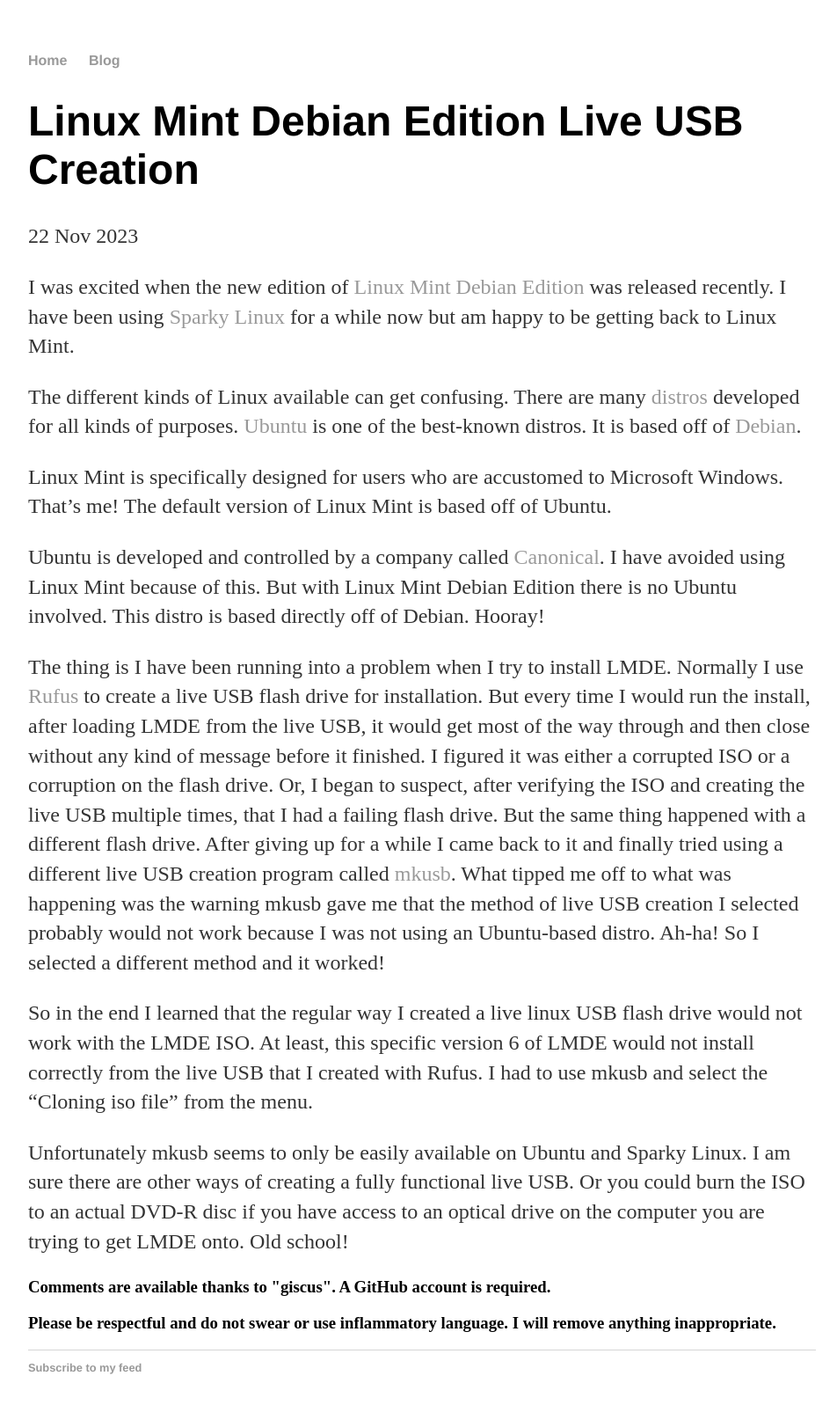
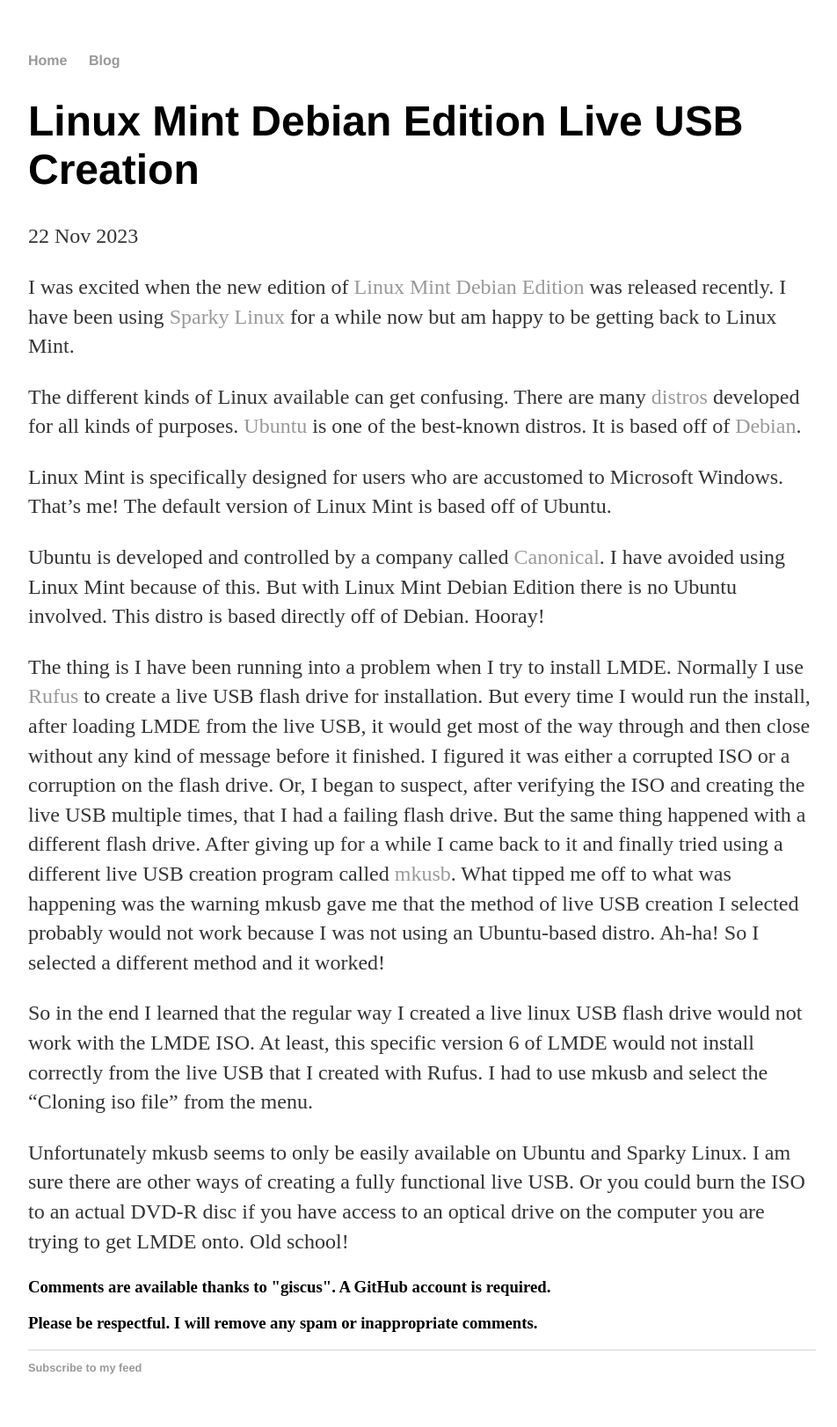
Before and after one commit to martinsblog/martinsblog.github.io, a Jekyll site: the page built from _posts/2023-11-22-lmde-live-USB-creation.md, in a window 1280 px wide. Shown: the whole page at 88% size, without its empty margins (160-1112 px from the left). Built offline with Jekyll 4.4.1, drawn with Linux system fonts in a browser that asks for light colours; comment, search, counter and statistics services are not loaded.

Commit message:
Update post.html

```diff
--- a/_layouts/post.html
+++ b/_layouts/post.html
@@ -9,7 +9,7 @@
 </div>
 
 <h3>Comments are available thanks to "giscus". A GitHub account is required.</h3>
-<h3>Please be respectful and do not swear or use inflammatory language. I will remove anything inappropriate.</h3>
+<h3>Please be respectful. I will remove any spam or inappropriate comments.</h3>
 
 <script src="https://giscus.app/client.js"
         data-repo="martinsblog/martinsblog.github.io"
```
